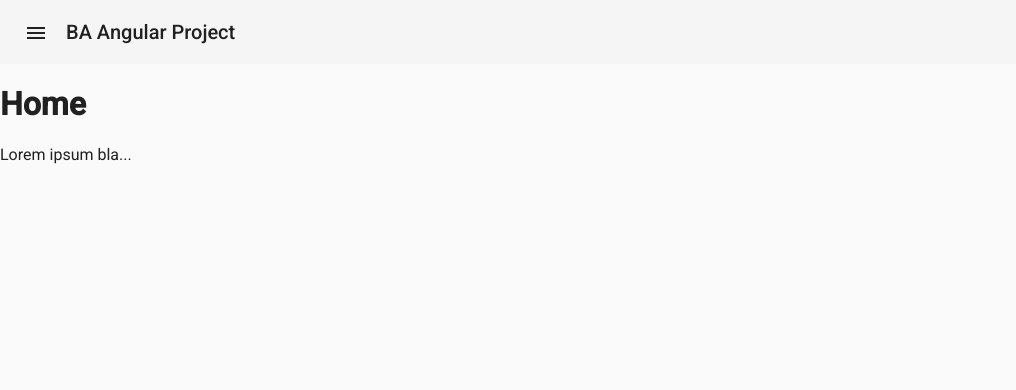
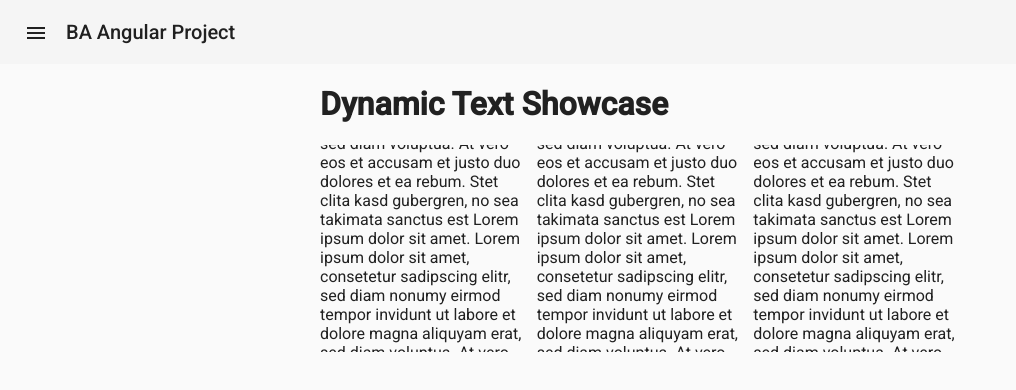
Before and after one commit to Fendorr/BA_Angular_Project, an Angular app: page / in a window 1280 px wide. Shown: the top 390 px of the page, without its empty margins (0-1016 px from the left). Built offline with nearby package versions, Linux system fonts and the light colour scheme.

Commit message:
angular-flex-layout hinzugefügt + dynamische HomeComponent

```diff
--- a/package.json
+++ b/package.json
@@ -11,10 +11,11 @@
   "private": true,
   "dependencies": {
     "@angular/animations": "~13.2.0",
-    "@angular/cdk": "~13.2.0",
+    "@angular/cdk": "^13.2.0",
     "@angular/common": "~13.2.0",
     "@angular/compiler": "~13.2.0",
     "@angular/core": "~13.2.0",
+    "@angular/flex-layout": "^13.0.0-beta.37",
     "@angular/forms": "~13.2.0",
     "@angular/material": "~13.2.0",
     "@angular/platform-browser": "~13.2.0",
--- a/src/app/app.module.ts
+++ b/src/app/app.module.ts
@@ -11,6 +11,7 @@ import { SidenavComponent } from './sidenav/sidenav.component';
 import { HomeComponent } from './home/home.component';
 import { SpaceholderComponent } from './spaceholder/spaceholder.component';
 import { MaterialModule } from './material.module';
+import { FlexLayoutModule } from '@angular/flex-layout';
 
 
 @NgModule({
@@ -26,6 +27,7 @@ import { MaterialModule } from './material.module';
     BrowserAnimationsModule,
     ReactiveFormsModule,
     MaterialModule,
+    FlexLayoutModule,
     RouterModule.forRoot([
       { path: '', component: HomeComponent },
       { path: 'spaceholder', component: SpaceholderComponent }
--- a/src/app/home/home.component.css
+++ b/src/app/home/home.component.css
@@ -0,0 +1,4 @@
+.grid-layout-custom{
+    width: 50vw;
+    height: 100vh;
+}
--- a/src/app/home/home.component.html
+++ b/src/app/home/home.component.html
@@ -1,5 +1,53 @@
-<body>
-  <h1>Home</h1>
-
-  <p>Lorem ipsum bla...</p>
-</body>
+<div class="default-content-container">
+    <h1>Dynamic Text Showcase</h1>
+    <mat-grid-list class="grid-layout-custom" cols="3" rowHeight="1:1" gutterSize="10px">
+        <mat-grid-tile class="grid-tile-custom">
+            <p>
+                Lorem ipsum dolor sit amet, consetetur sadipscing elitr, sed diam nonumy eirmod tempor invidunt ut
+                labore et
+                dolore magna aliquyam erat, sed diam voluptua.
+                At vero eos et accusam et justo duo dolores et ea rebum. Stet clita kasd gubergren, no sea takimata
+                sanctus
+                est Lorem ipsum dolor sit amet.
+                Lorem ipsum dolor sit amet, consetetur sadipscing elitr, sed diam nonumy eirmod tempor invidunt ut
+                labore et
+                dolore magna aliquyam erat, sed diam voluptua.
+                At vero eos et accusam et justo duo dolores et ea rebum. Stet clita kasd gubergren, no sea takimata
+                sanctus
+                est Lorem ipsum dolor sit amet.
+            </p>
+        </mat-grid-tile>
+        <mat-grid-tile class="grid-tile-custom">
+            <p>
+                Lorem ipsum dolor sit amet, consetetur sadipscing elitr, sed diam nonumy eirmod tempor invidunt ut
+                labore et
+                dolore magna aliquyam erat, sed diam voluptua.
+                At vero eos et accusam et justo duo dolores et ea rebum. Stet clita kasd gubergren, no sea takimata
+                sanctus
+                est Lorem ipsum dolor sit amet.
+                Lorem ipsum dolor sit amet, consetetur sadipscing elitr, sed diam nonumy eirmod tempor invidunt ut
+                labore et
+                dolore magna aliquyam erat, sed diam voluptua.
+                At vero eos et accusam et justo duo dolores et ea rebum. Stet clita kasd gubergren, no sea takimata
+                sanctus
+                est Lorem ipsum dolor sit amet.
+            </p>
+        </mat-grid-tile>
+        <mat-grid-tile class="grid-tile-custom">
+            <p>
+                Lorem ipsum dolor sit amet, consetetur sadipscing elitr, sed diam nonumy eirmod tempor invidunt ut
+                labore et
+                dolore magna aliquyam erat, sed diam voluptua.
+                At vero eos et accusam et justo duo dolores et ea rebum. Stet clita kasd gubergren, no sea takimata
+                sanctus
+                est Lorem ipsum dolor sit amet.
+                Lorem ipsum dolor sit amet, consetetur sadipscing elitr, sed diam nonumy eirmod tempor invidunt ut
+                labore et
+                dolore magna aliquyam erat, sed diam voluptua.
+                At vero eos et accusam et justo duo dolores et ea rebum. Stet clita kasd gubergren, no sea takimata
+                sanctus
+                est Lorem ipsum dolor sit amet.
+            </p>
+        </mat-grid-tile>
+    </mat-grid-list>
+</div>
--- a/src/app/home/home.component.ts
+++ b/src/app/home/home.component.ts
@@ -10,6 +10,6 @@ export class HomeComponent implements OnInit {
   constructor() { }
 
   ngOnInit() {
+
   }
-
 }
--- a/src/app/sidenav/sidenav.component.html
+++ b/src/app/sidenav/sidenav.component.html
@@ -1,5 +1,5 @@
-<app-top-bar
-      (toggleSidenav)="sidenav.toggle()">
+<div fxFlex fxLayout="column" style="height: 100vh;">
+  <app-top-bar (toggleSidenav)="sidenav.toggle()">
   </app-top-bar>
 
 
@@ -20,8 +20,9 @@
       </mat-nav-list>
     </mat-sidenav>
 
-  <mat-sidenav-content>
+    <mat-sidenav-content fxFlex fxLayout="row" fxLayoutAlign="center" style="height: 100vh;">
       <ng-content></ng-content>
     </mat-sidenav-content>
 
   </mat-sidenav-container>
+</div>
--- a/src/styles.css
+++ b/src/styles.css
@@ -2,3 +2,7 @@
 
 html, body { height: 100%; }
 body { margin: 0; font-family: Roboto, "Helvetica Neue", sans-serif; }
+
+.default-content-container{
+    height: 100%;
+}
```
Also changed, not shown: src/app/material.module.ts (+5 -9 lines), 1 other file (tests, documents, lock files or other folders). Lines whose indentation alone changed are shown as unchanged.
